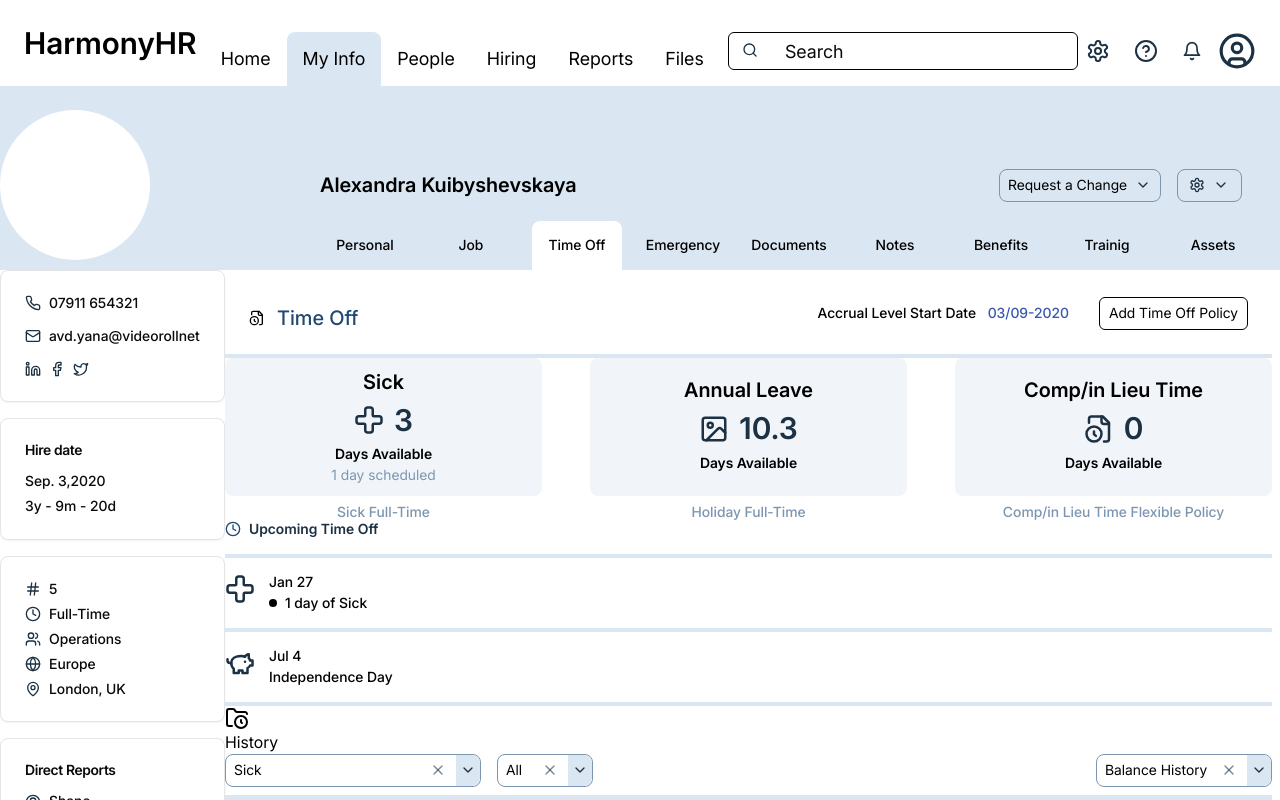
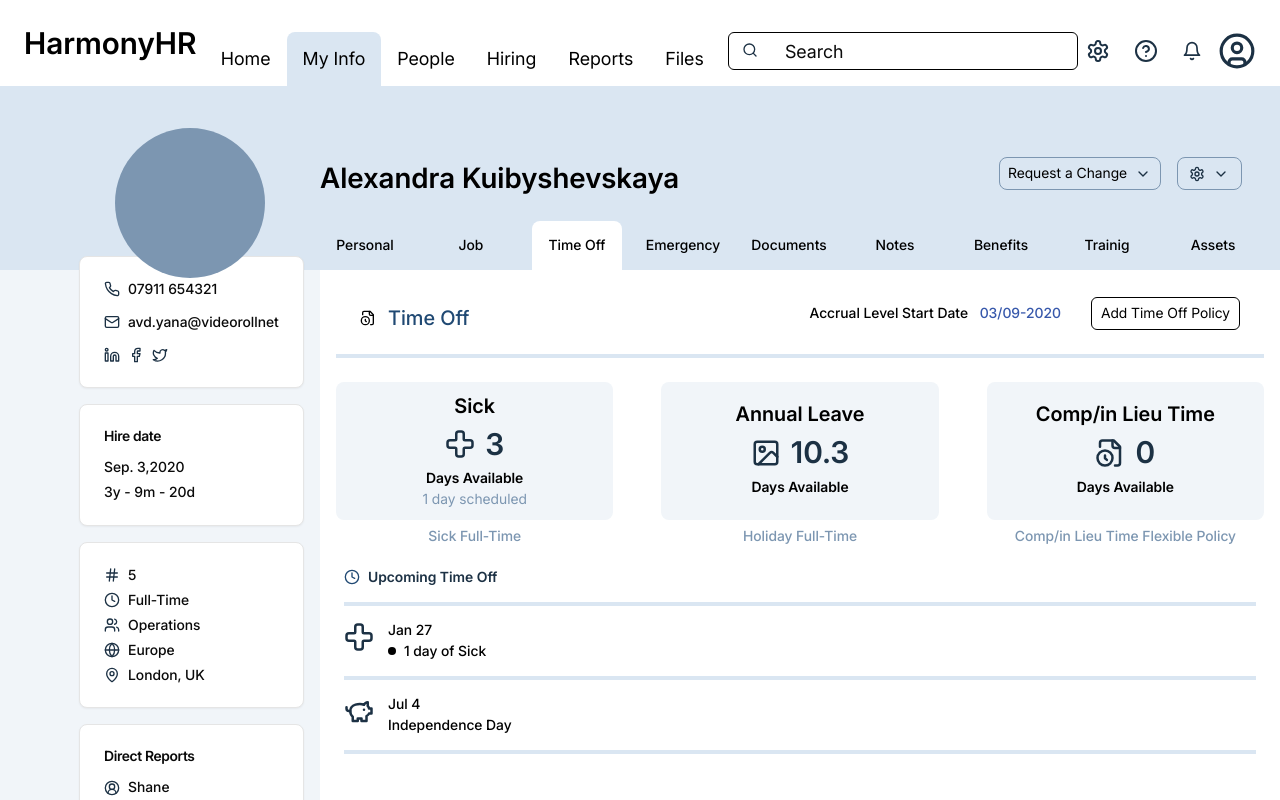
Before and after one commit to Irina-Komaritskaya/harmony-hr, a Next.js app: page / in a window 1280 px wide. Shown: the top 800 px of the page. Built offline with nearby package versions, Linux system fonts and the light colour scheme.

Commit message:
user page styles

```diff
--- a/src/components/common/card-dashboard.tsx
+++ b/src/components/common/card-dashboard.tsx
@@ -1,6 +1,6 @@
 export default function CardDashboard({ content }) {
     return (
-        <div className="text-center w-full">
+        <div className="text-center w-full min-w-[264px]">
             <div className="bg-slate-100 p-4 flex flex-col items-center place-content-center gap-2 rounded-lg h-[138px]">
                 <div className="text-xl font-semibold">{content.caption}</div>
                 <div className="flex items-center gap-2.5">
--- a/src/components/common/combobox.tsx
+++ b/src/components/common/combobox.tsx
@@ -30,7 +30,7 @@
     return (
         <Popover open={open} onOpenChange={setOpen}>
             <PopoverTrigger asChild>
-                <div>
+                <div className="flex">
                     <Button
                         variant="outline"
                         role="combobox"
--- a/src/components/my-info/header/header.tsx
+++ b/src/components/my-info/header/header.tsx
@@ -10,16 +10,16 @@
 
 export default function HeaderMyInfo() {
     return (
-        <div className="bg-blue-gray grid grid-cols-4 h-[157px] lg:h-[184px] items-end pt-6">
-            <div className="hidden lg:flex w-[150px] h-[150px] bg-white rounded-full"></div>
-
-            <div className="w-[60px] h-[60px] lg:hidden bg-white rounded-full justify-self-center self-start"></div>
-            <span className="font-semibold text-xl col-start-2 col-span-2 justify-self-start self-start lg:self-center">
+        <div className="bg-blue-gray grid grid-cols-4 grid-rows-2 h-[157px] lg:h-[184px] items-end pt-6">
+            <div className="relative justify-self-center lg:justify-self-end col-start-1 lg:row-start-2 lg:mr-[55px] lg:-mb-2">
+                <div className="w-[60px] h-[60px] lg:w-[150px] lg:h-[150px] bg-blue-gray-300 rounded-full"></div>
+            </div>
+            <span className="font-semibold text-xl col-start-2 col-span-2 justify-self-start lg:text-[28px]">
                 Alexandra Kuibyshevskaya
             </span>
             <EllipsisVertical className="lg:hidden w-4 h-4 col-start-4 justify-self-center self-start" />
 
-            <div className="lg:flex hidden self-center justify-self-center">
+            <div className="lg:flex hidden justify-self-center">
                 <DropdownMenu>
                     <DropdownMenuTrigger asChild>
                         <Button
--- a/src/components/my-info/time-off/header.tsx
+++ b/src/components/my-info/time-off/header.tsx
@@ -4,8 +4,8 @@
 
 export default function HeaderTimeOff() {
     return (
-        <div>
-            <div className="h-[106px] lg:h-[84px] flex items-end p-4 xl:p-6 lg:p-4 place-content-end lg:place-content-between">
+        <div className="px-4">
+            <div className="flex items-end h-[106px] lg:h-[84px] py-4 xl:p-6 lg:p-4 place-content-end lg:place-content-between">
                 <div className="lg:flex gap-3 items-center hidden">
                     <FileClock className="w-4 h-4" />
                     <h1 className="text-md lg:text-xl font-medium text-blue-gray-500">
--- a/src/components/my-info/time-off/history.tsx
+++ b/src/components/my-info/time-off/history.tsx
@@ -12,34 +12,40 @@
 export default function HistoryTimeOff() {
     return (
         <div>
-            <div>
-                <FolderClock />
-                <h3>History</h3>
+            <div className="flex gap-2 pt-6 pb-4">
+                <FolderClock className="w-4 h-4 stroke-blue-gray-600" />
+                <h3 className="font-blue-gray-500 text-sm font-medium">
+                    History
+                </h3>
             </div>
-            <div className="flex pb-2">
+            <div className="flex pb-4 lg:pb-2 flex-wrap gap-4">
+                <div className="basis-full lg:basis-64 ">
                     <Combobox
                         content={contentCombobox}
                         startValue={contentCombobox[0].value}
                         placeholder="rhf"
-                    classNameButton={"w-[256px] mr-4"}
+                        classNameButton={"basis-full lg:basis-64 lg:mr-4"}
                     />
+                </div>
+
                 <Combobox
                     content={contentCombobox}
                     startValue={contentCombobox[1].value}
                     placeholder="rhf"
                     classNameButton={"w-[96px]"}
                 />
-                <div className="ml-auto"> <Combobox
+
+                <div className="ml-auto">
+                    <Combobox
                         content={contentCombobox}
                         startValue={contentCombobox[2].value}
                         placeholder="rhf"
                         classNameButton={"w-[176px]"}
-                /></div>
-
+                    />
+                </div>
             </div>
 
-
-            <Table className="text-sm font-medium">
+            <Table className="text-sm font-medium min-w-[1000px]">
                 <TableHeader className="bg-blue-gray">
                     <TableRow>
                         <TableHead className="text-black flex items-center">
--- a/src/pages/time-off-page.tsx
+++ b/src/pages/time-off-page.tsx
@@ -8,13 +8,19 @@
     return (
         <div>
             <HeaderTimeOff />
-            <div className="flex gap-12">
+            <div className="flex gap-12 py-6 px-4 overflow-x-auto">
                 <CardDashboard content={cardContent.sick} />
                 <CardDashboard content={cardContent.holiday} />
                 <CardDashboard content={cardContent.comp} />
             </div>
-            <UncomingTimeOff />
-            <HistoryTimeOff />
+            <div className="px-6">
+                <UncomingTimeOff />
+            </div>
+
+            <div className="overflow-x-auto p-6">
+                <HistoryTimeOff />
+            </div>
+
         </div>
     );
 }
--- a/src/pages/user-page.tsx
+++ b/src/pages/user-page.tsx
@@ -7,16 +7,14 @@
         <>
             <Header />
             <HeaderMyInfo />
-            <div className="flex"> <div className="hidden lg:flex w-[225px]">
-                <SidebarMyInfo />
+            <div className="bg-slate-100 grid grid-cols-4">
+                <div className="hidden lg:flex w-[225px] justify-items-center justify-self-end mr-4 -mt-3.5">
+                    <SidebarMyInfo />
+                </div>
+                <div className="col-span-4 lg:grid-start-2 lg:col-span-3 max-w-[1047px] min-w-[360px] bg-background pb-20">
+                    <TimeOffPage />
+                </div>
             </div>
-
-                <div className="w-[1047px]">
-                    <TimeOffPage />
-                </div></div>
-
         </>
-
-
     );
 }
```
Lines whose indentation alone changed are shown as unchanged.
